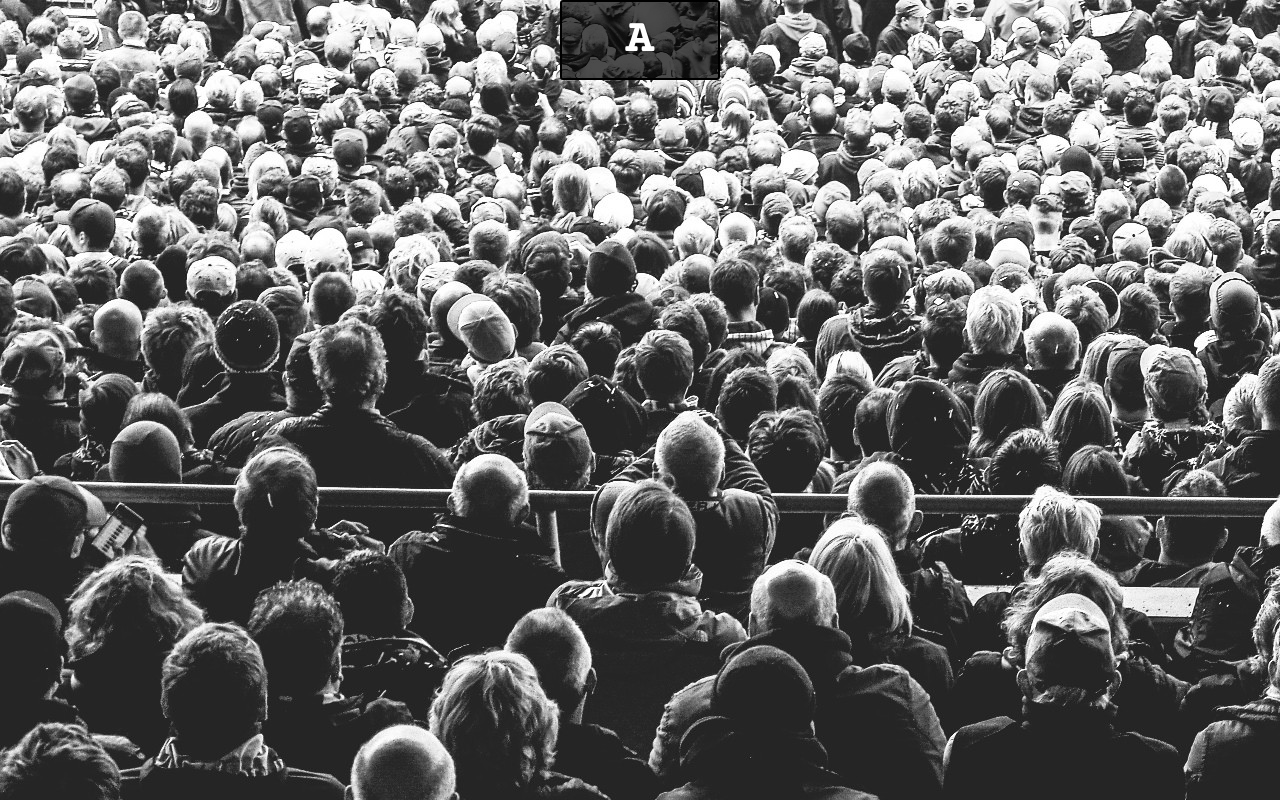
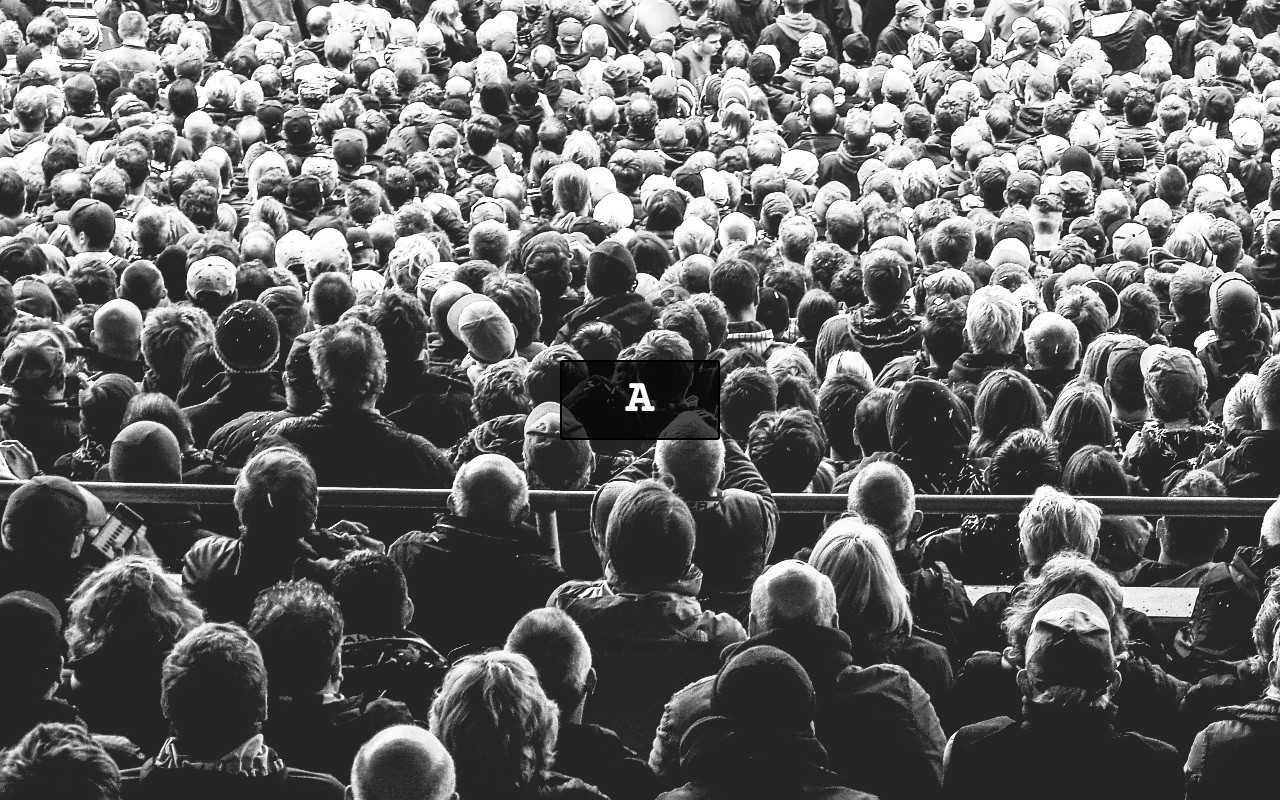
Before and after one commit to moysser-and-me/drum-kit, a plain HTML site: page index.html in a window 1280 px wide. Drawn offline with nearby package versions, Linux system fonts and the light colour scheme.

Commit message:
css: add height to buttons section and change align-items to center

```diff
--- a/drum-kit.css
+++ b/drum-kit.css
@@ -12,8 +12,9 @@ header {
 
 #buttons {
     display: flex;
+    height: 100vh;
     justify-content: space-around;
-    align-items: baseline;
+    align-items:center;
 }
 
 .drum-button {
```
